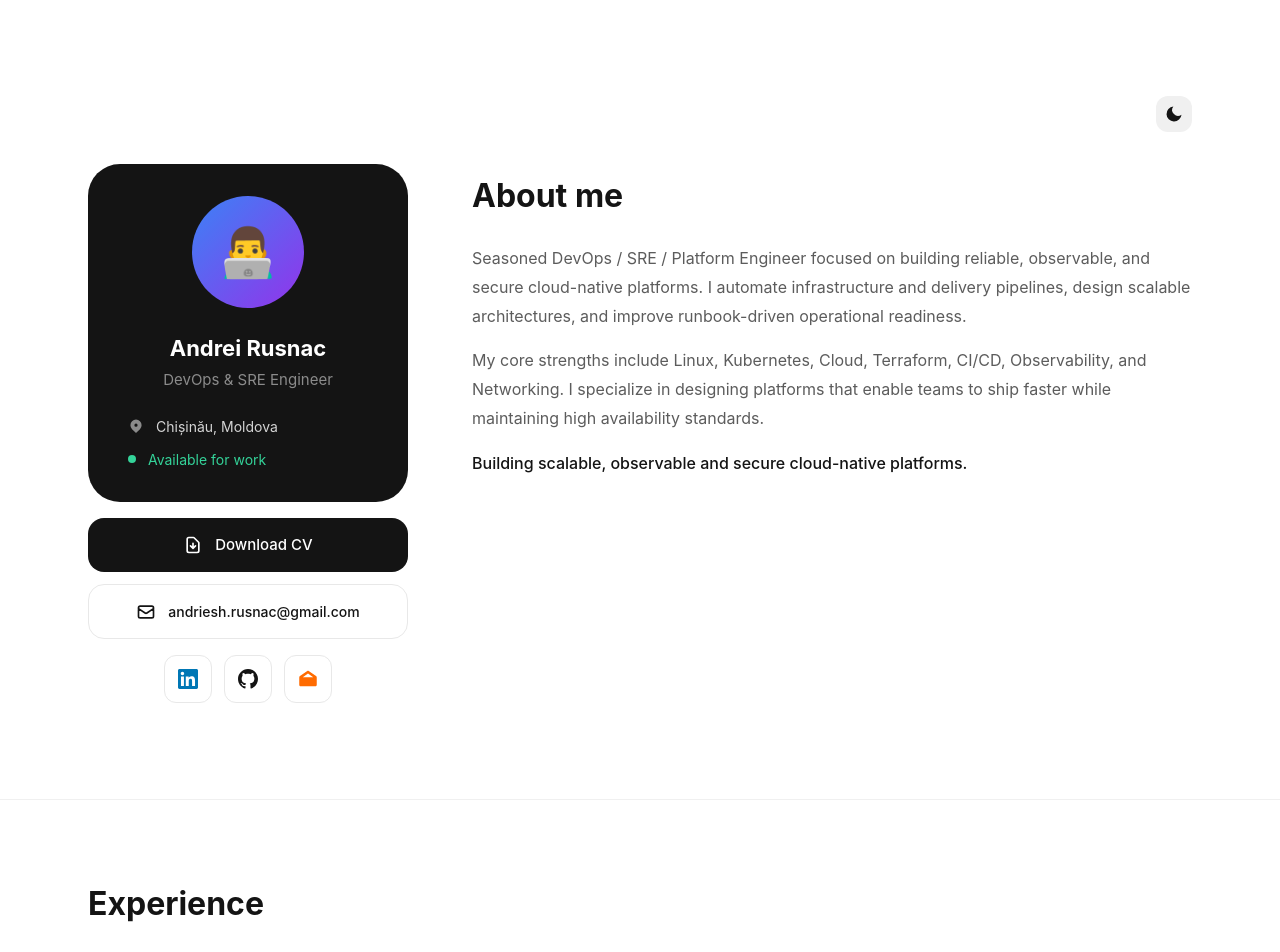
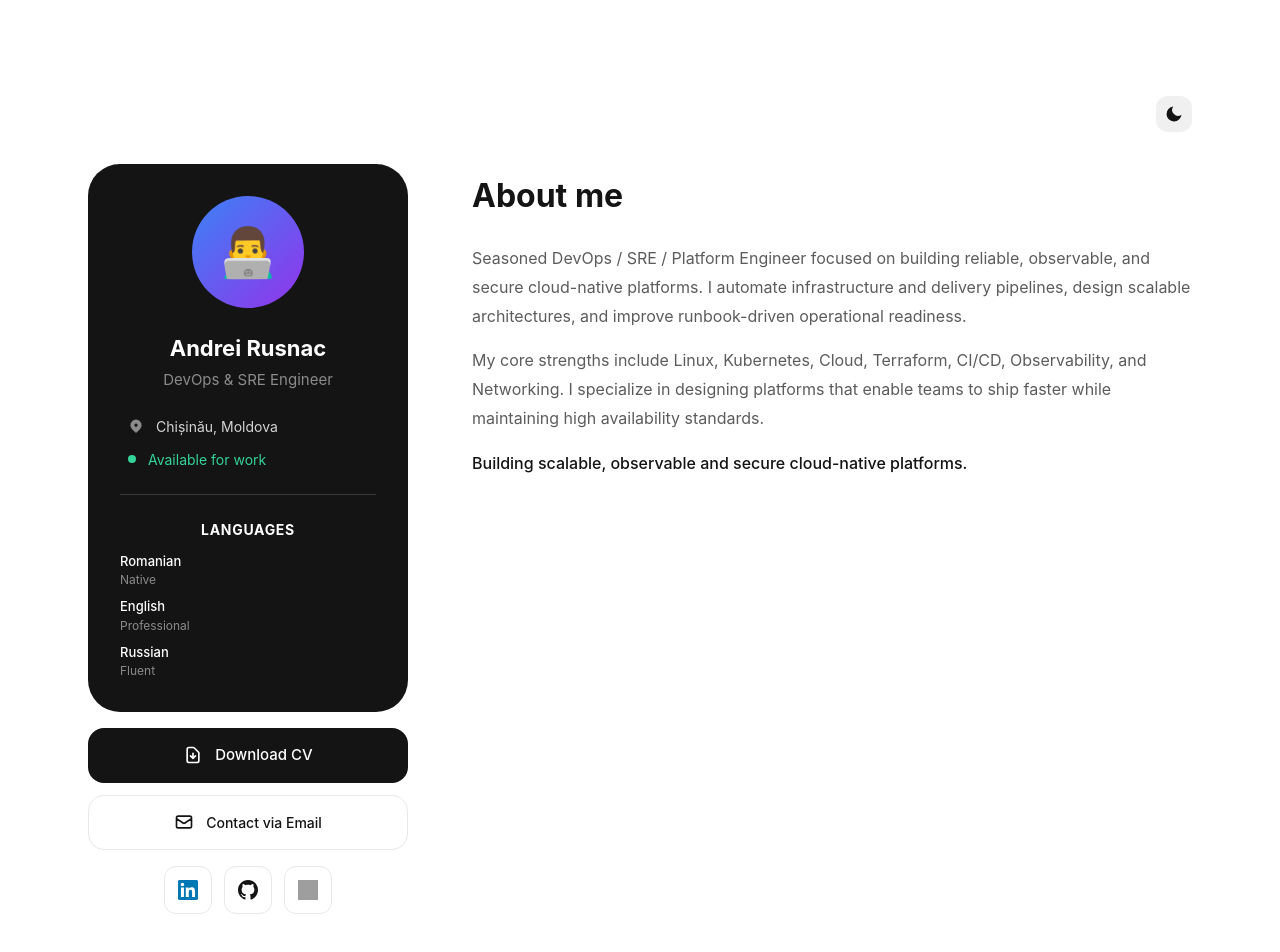
Before and after one commit to andriesh/devopsexpert, a React (Vite) app in the folder react_portofolio/: page / in a window 1280 px wide. Shown: the top 952 px of the page. Built offline with nearby package versions, Linux system fonts and the light colour scheme; grey boxes are pictures that could not be loaded.

Commit message:
More changes

```diff
--- a/react_portofolio/src/App.jsx
+++ b/react_portofolio/src/App.jsx
@@ -85,7 +85,24 @@ export default function App() {
                     <span className="text-emerald-400 text-[14px]">Available for work</span>
                   </div>
                 </div>
-              </div>
+                {/* Languages */}
+                <div className="mt-6 pt-6 border-t border-[#3a3a3a] space-y-3">
+                  <h3 className="text-white font-bold text-[14px] uppercase tracking-wider">Languages</h3>
+                  <div className="space-y-2 text-left">
+                    <div>
+                      <p className="text-white font-medium text-[13px]">Romanian</p>
+                      <p className={`text-[12px] transition-colors duration-300 ${isDark ? 'text-[#a0a0a0]' : 'text-[#8b8b8b]'}`}>Native</p>
+                    </div>
+                    <div>
+                      <p className="text-white font-medium text-[13px]">English</p>
+                      <p className={`text-[12px] transition-colors duration-300 ${isDark ? 'text-[#a0a0a0]' : 'text-[#8b8b8b]'}`}>Professional</p>
+                    </div>
+                    <div>
+                      <p className="text-white font-medium text-[13px]">Russian</p>
+                      <p className={`text-[12px] transition-colors duration-300 ${isDark ? 'text-[#a0a0a0]' : 'text-[#8b8b8b]'}`}>Fluent</p>
+                    </div>
+                  </div>
+                </div>              </div>
 
               {/* Download CV */}
               <a href="/CV_Andrei_Rusnac_Visual.pdf" className={`mt-4 flex items-center justify-center gap-3 w-full py-4 rounded-2xl transition-all ${isDark ? 'bg-[#2a2a2a] text-white hover:bg-[#3a3a3a]' : 'bg-[#141414] text-white hover:bg-[#1f1f1f]'}`}>
@@ -94,10 +111,14 @@ export default function App() {
               </a>
 
               {/* Contact Email */}
-              <a href="mailto:andriesh.rusnac@gmail.com" className={`mt-3 flex items-center justify-center gap-3 w-full py-4 rounded-2xl transition-all ${isDark ? 'bg-[#2a2a2a] border border-[#3a3a3a] hover:bg-[#3a3a3a] text-white' : 'bg-white border border-[#e8e8e8] hover:bg-[#f8f8f8] text-[#141414]'}`}>
+              <button className={`mt-3 flex items-center justify-center gap-3 w-full py-4 rounded-2xl transition-all ${isDark ? 'bg-[#2a2a2a] border border-[#3a3a3a] hover:bg-[#3a3a3a] text-white' : 'bg-white border border-[#e8e8e8] hover:bg-[#f8f8f8] text-[#141414]'}`} onClick={() => {
+                const name = 'andriesh.rusnac';
+                const domain = 'gmail.com';
+                window.location.href = 'mailto:' + name + '@' + domain;
+              }}>
                 <svg className={`w-5 h-5 ${isDark ? 'text-white' : 'text-[#141414]'}`} fill="none" stroke="currentColor" viewBox="0 0 24 24"><path strokeLinecap="round" strokeLinejoin="round" strokeWidth={2} d="M3 8l7.89 5.26a2 2 0 002.22 0L21 8M5 19h14a2 2 0 002-2V7a2 2 0 00-2-2H5a2 2 0 00-2 2v10a2 2 0 002 2z" /></svg>
-                <span className="font-medium text-[14px]">andriesh.rusnac@gmail.com</span>
-              </a>
+                <span className="font-medium text-[14px]">Contact via Email</span>
+              </button>
 
               {/* Social Links */}
               <div className="mt-4 flex justify-center gap-3">
@@ -108,7 +129,7 @@ export default function App() {
                   <svg className={`w-5 h-5 ${isDark ? 'text-white' : 'text-[#141414]'}`} fill="currentColor" viewBox="0 0 24 24"><path d="M12 0c-6.626 0-12 5.373-12 12 0 5.302 3.438 9.8 8.207 11.387.599.111.793-.261.793-.577v-2.234c-3.338.726-4.033-1.416-4.033-1.416-.546-1.387-1.333-1.756-1.333-1.756-1.089-.745.083-.729.083-.729 1.205.084 1.839 1.237 1.839 1.237 1.07 1.834 2.807 1.304 3.492.997.107-.775.418-1.305.762-1.604-2.665-.305-5.467-1.334-5.467-5.931 0-1.311.469-2.381 1.236-3.221-.124-.303-.535-1.524.117-3.176 0 0 1.008-.322 3.301 1.23.957-.266 1.983-.399 3.003-.404 1.02.005 2.047.138 3.006.404 2.291-1.552 3.297-1.23 3.297-1.23.653 1.653.242 2.874.118 3.176.77.84 1.235 1.911 1.235 3.221 0 4.609-2.807 5.624-5.479 5.921.43.372.823 1.102.823 2.222v3.293c0 .319.192.694.801.576 4.765-1.589 8.199-6.086 8.199-11.386 0-6.627-5.373-12-12-12z"/></svg>
                 </a>
                 <a href="https://www.credly.com/users/andriesh/" target="_blank" rel="noreferrer" className={`w-12 h-12 rounded-xl flex items-center justify-center transition-all ${isDark ? 'bg-[#2a2a2a] border border-[#3a3a3a] hover:bg-[#3a3a3a] hover:border-[#4a4a4a]' : 'bg-white border border-[#e8e8e8] hover:bg-[#f8f8f8] hover:border-[#d0d0d0]'}`}>
-                  <svg className="w-5 h-5 text-[#ff6b00]" fill="currentColor" viewBox="0 0 24 24"><path d="M12 2c-.306 0-.612.098-.875.292l-8.75 6.219c-.525.373-.875.989-.875 1.65v8.678c0 1.1.9 2 2 2h17c1.1 0 2-.9 2-2v-8.678c0-.661-.35-1.277-.875-1.65l-8.75-6.219c-.263-.194-.569-.292-.875-.292zm0 3.5l6.25 4.44h-12.5L12 5.5z"/></svg>
+                  <img src="https://img.icons8.com/?size=96&id=imamZukNSZr3&format=png" alt="Credly" className="w-5 h-5" />
                 </a>
               </div>
             </div>
@@ -222,7 +243,7 @@ export default function App() {
           <h2 className={`text-[32px] font-bold mb-12 transition-colors duration-300 ${isDark ? 'text-white' : 'text-[#141414]'}`}>Certifications</h2>
 
           <div className="grid grid-cols-1 md:grid-cols-2 gap-4">
-            <CertCard isDark={isDark} name="Kubestronaut" org="CNCF" badge="🏆" />
+            <CertCard isDark={isDark} name="Golden Kubestronaut" org="CNCF" badge="🏆" />
             <CertCard isDark={isDark} name="Certified Kubernetes Administrator (CKA)" org="CNCF" />
             <CertCard isDark={isDark} name="Certified Kubernetes Application Developer (CKAD)" org="CNCF" />
             <CertCard isDark={isDark} name="Certified Kubernetes Security Specialist (CKS)" org="CNCF" />
@@ -234,26 +255,6 @@ export default function App() {
             <CertCard isDark={isDark} name="CCNA Security" org="Cisco" />
             <CertCard isDark={isDark} name="CCNA Wireless" org="Cisco" />
             <CertCard isDark={isDark} name="Linux Professional Institute (LPIC-1)" org="LPI" />
-          </div>
-        </div>
-      </section>
-
-      {/* Education Section */}
-      <section className={`py-20 transition-colors duration-300 ${isDark ? 'bg-[#0f0f0f]' : 'bg-[#f8f8f8]'}`}>
-        <div className="max-w-6xl mx-auto px-6">
-          <h2 className={`text-[32px] font-bold mb-12 transition-colors duration-300 ${isDark ? 'text-white' : 'text-[#141414]'}`}>Education</h2>
-
-          <div className="space-y-6">
-            <EducationCard isDark={isDark}
-              degree="Licentiate Degree, Economics"
-              school="University of Applied Studies"
-              period="2009"
-            />
-            <EducationCard isDark={isDark}
-              degree="Networking Associate"
-              school="Academia Cisco"
-              period="2007"
-            />
           </div>
         </div>
       </section>
@@ -285,26 +286,6 @@ export default function App() {
               value="View Badges"
               href="https://www.credly.com/users/andriesh/"
             />
-          </div>
-        </div>
-      </section>
-
-      {/* Languages */}
-      <section className={`py-16 transition-colors duration-300 ${isDark ? 'bg-[#2a2a2a]' : 'bg-[#141414]'}`}>
-        <div className="max-w-6xl mx-auto px-6">
-          <div className="flex flex-wrap justify-center gap-12 text-center">
-            <div>
-              <p className="text-white font-bold text-[18px]">Romanian</p>
-              <p className={`text-[14px] mt-1 transition-colors duration-300 ${isDark ? 'text-[#a0a0a0]' : 'text-[#8b8b8b]'}`}>Native</p>
-            </div>
-            <div>
-              <p className="text-white font-bold text-[18px]">English</p>
-              <p className={`text-[14px] mt-1 transition-colors duration-300 ${isDark ? 'text-[#a0a0a0]' : 'text-[#8b8b8b]'}`}>Professional</p>
-            </div>
-            <div>
-              <p className="text-white font-bold text-[18px]">Russian</p>
-              <p className={`text-[14px] mt-1 transition-colors duration-300 ${isDark ? 'text-[#a0a0a0]' : 'text-[#8b8b8b]'}`}>Fluent</p>
-            </div>
           </div>
         </div>
       </section>
@@ -361,21 +342,6 @@ function StackItem({ isDark, name }) {
   )
 }
 
-function EducationCard({ isDark, degree, school, period }) {
-  return (
-    <div className={`flex items-start gap-4 p-6 rounded-2xl transition-colors duration-300 ${isDark ? 'bg-[#2a2a2a] border border-[#3a3a3a]' : 'bg-white border border-[#e8e8e8]'}`}>
-      <div className={`w-12 h-12 rounded-xl flex items-center justify-center flex-shrink-0 transition-colors duration-300 ${isDark ? 'bg-[#3a3a3a]' : 'bg-[#f8f8f8]'}`}>
-        <svg className={`w-6 h-6 transition-colors duration-300 ${isDark ? 'text-[#a0a0a0]' : 'text-[#8b8b8b]'}`} fill="none" stroke="currentColor" viewBox="0 0 24 24"><path d="M12 14l9-5-9-5-9 5 9 5z" /><path d="M12 14l6.16-3.422a12.083 12.083 0 01.665 6.479A11.952 11.952 0 0012 20.055a11.952 11.952 0 00-6.824-2.998 12.078 12.078 0 01.665-6.479L12 14z" /><path strokeLinecap="round" strokeLinejoin="round" strokeWidth={2} d="M12 14l9-5-9-5-9 5 9 5zm0 0l6.16-3.422a12.083 12.083 0 01.665 6.479A11.952 11.952 0 0012 20.055a11.952 11.952 0 00-6.824-2.998 12.078 12.078 0 01.665-6.479L12 14zm-4 6v-7.5l4-2.222" /></svg>
-      </div>
-      <div>
-        <h3 className={`text-[16px] font-bold transition-colors duration-300 ${isDark ? 'text-white' : 'text-[#141414]'}`}>{degree}</h3>
-        <p className={`text-[14px] mt-1 transition-colors duration-300 ${isDark ? 'text-[#a0a0a0]' : 'text-[#8b8b8b]'}`}>{school}</p>
-        <p className={`text-[13px] mt-1 transition-colors duration-300 ${isDark ? 'text-[#808080]' : 'text-[#b0b0b0]'}`}>{period}</p>
-      </div>
-    </div>
-  )
-}
-
 function CertCard({ isDark, name, org, badge }) {
   return (
     <div className={`flex items-center justify-between p-5 rounded-xl transition-colors duration-300 ${isDark ? 'bg-[#2a2a2a] hover:bg-[#3a3a3a]' : 'bg-[#f8f8f8] hover:bg-[#f0f0f0]'}`}>
```
